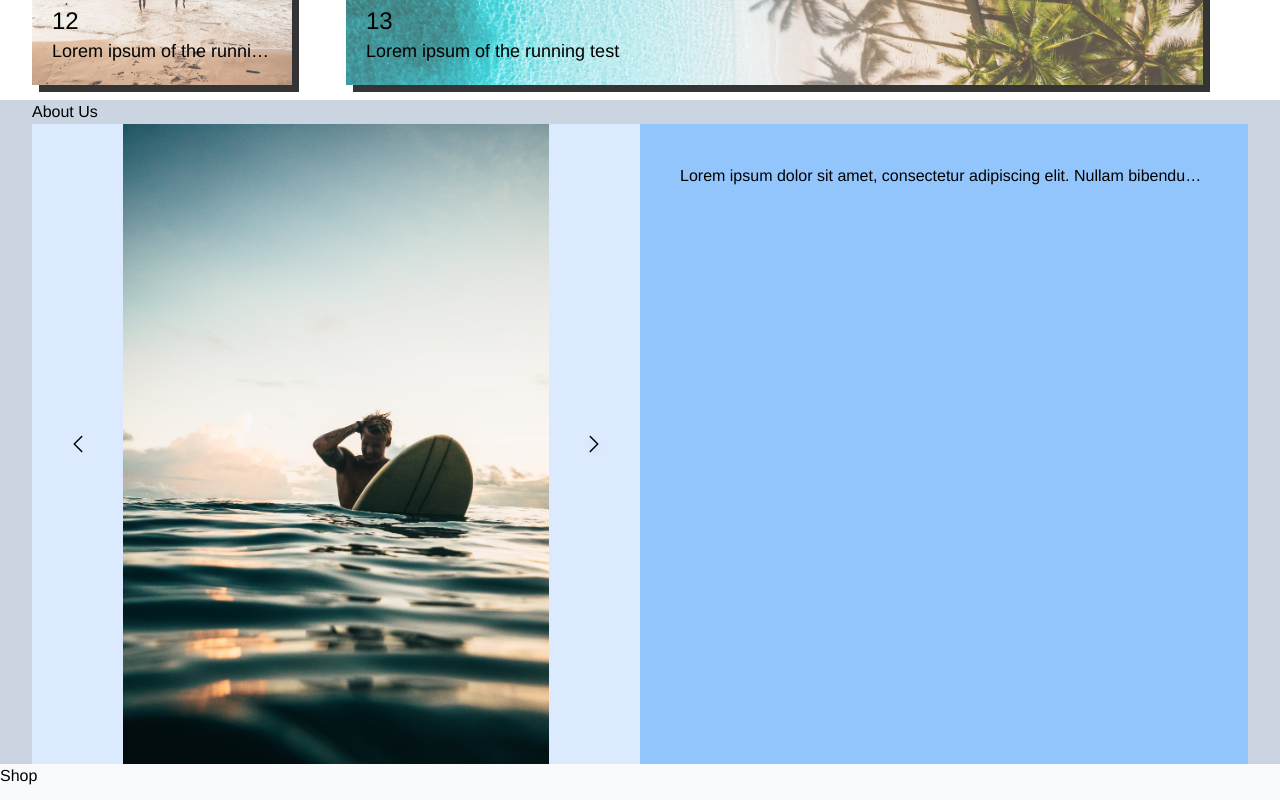
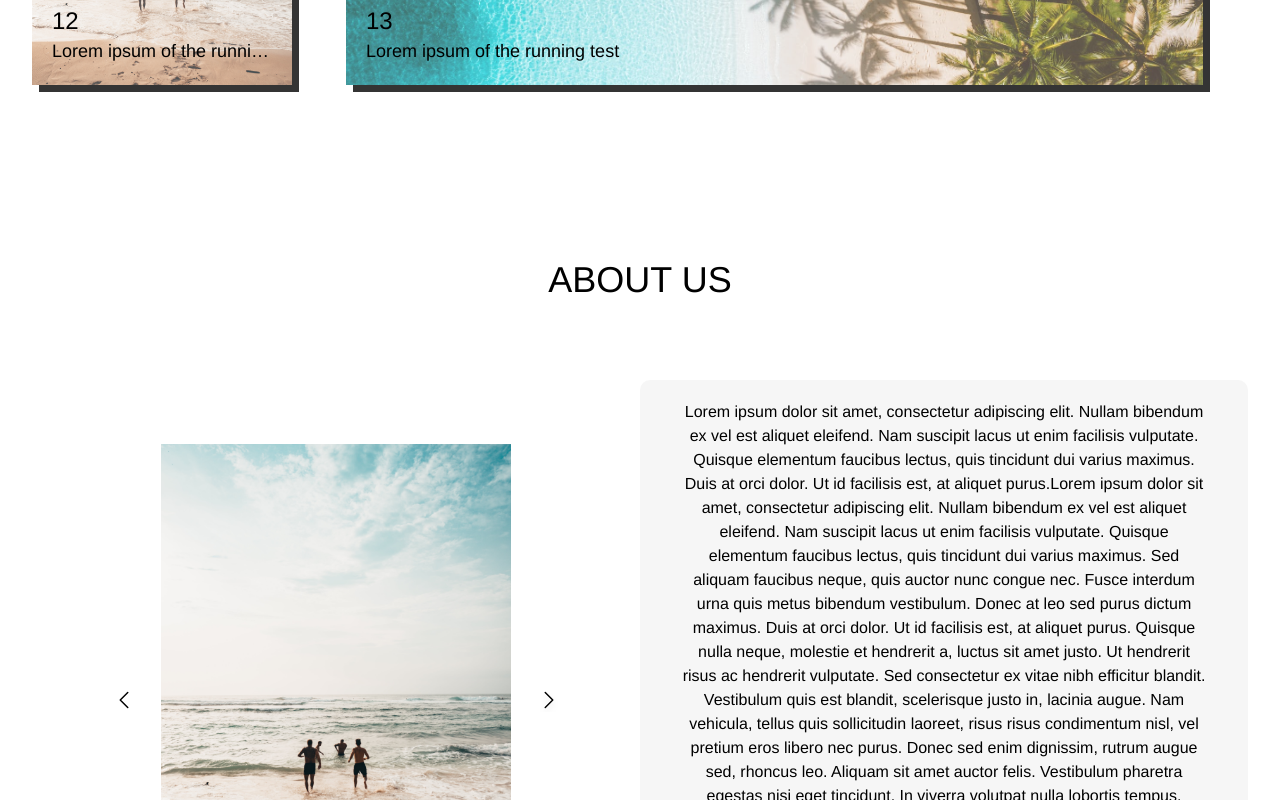
Before and after one commit to lucasfloza/website-nk, a Next.js app: page /en in a window 1280 px wide. Shown: the part 2560-3360 px from the top of the page. Built offline with nearby package versions, Linux system fonts and the light colour scheme.

Commit message:
[SECTION] Ajustando Sessão About

```diff
--- a/app/[locale]/components/sections/SectionAbout.tsx
+++ b/app/[locale]/components/sections/SectionAbout.tsx
@@ -2,46 +2,58 @@
 
 import ImageSlider from "../ui/ImageSlider";
 
+//intl
+import { useTranslations } from "next-intl";
+
 const images = [
-  '/surf.jpg',
-  'praia-1.jpg',
-  'praia-2.jpg',
-  // Adicione quantas imagens quiser aqui
+  "/praia-2.jpg",
+  "/praia.jpg",
+  "/praia-1.jpg",
+  "/surf.jpg",
 ];
 
 const SectionAbout = () => {
+  const t = useTranslations("About");
+
   return (
-    <div className="w-full bg-slate-300 container" id="about">
-      <h1>About Us</h1>
+    <div className="w-full container pt-20" id="about">
+      <h2 className="text-4xl uppercase w-full h-[200px] flex justify-center items-center">
+        {t("title")}
+      </h2>
 
-      <div className="w-full h-[80vh] flex flex-col lg:flex-row" >
-        <div className="w-full lg:w-1/2 h-full flex justify-center items-center bg-blue-100">
-          <ImageSlider images={images} />
+      <div className="w-full h-auto lg:h-[80vh] flex flex-col lg:flex-row">
+        <div className="w-full lg:w-1/2 h-full flex justify-center items-center">
+          <div className="w-full lg:max-w-[500px] bg-cover h-[400px] lg:h-full lg:py-[8vh] ">
+            <ImageSlider images={images} />
+          </div>
         </div>
-        <div className="w-full lg:w-1/2 h-full truncate bg-blue-300 p-10">
-          Lorem ipsum dolor sit amet, consectetur adipiscing elit. Nullam
-          bibendum ex vel est aliquet eleifend. Nam suscipit lacus ut enim
-          facilisis vulputate. Quisque elementum faucibus lectus, quis tincidunt
-          dui varius maximus. Sed aliquam faucibus neque, quis auctor nunc
-          congue nec. Fusce interdum urna quis metus bibendum vestibulum. Donec
-          at leo sed purus dictum maximus. Duis at orci dolor. Ut id facilisis
-          est, at aliquet purus. Quisque nulla neque, molestie et hendrerit a,
-          luctus sit amet justo. Ut hendrerit risus ac hendrerit vulputate. Sed
-          consectetur ex vitae nibh efficitur blandit. Vestibulum quis est
-          blandit, scelerisque justo in, lacinia augue. Nam vehicula, tellus
-          quis sollicitudin laoreet, risus risus condimentum nisl, vel pretium
-          eros libero nec purus. Donec sed enim dignissim, rutrum augue sed,
-          rhoncus leo. Aliquam sit amet auctor felis. Vestibulum pharetra
-          egestas nisi eget tincidunt. In viverra volutpat nulla lobortis
-          tempus. Interdum et malesuada fames ac ante ipsum primis in faucibus.
-          Nulla justo enim, scelerisque at feugiat non, malesuada in lectus.
-          Donec sit amet sagittis velit, et euismod lorem. Nam eget sagittis mi.
-          Mauris non hendrerit ipsum, vitae cursus felis. Sed euismod eu lacus
-          suscipit sollicitudin. Aliquam interdum nisi eu diam feugiat, ac
-          volutpat ipsum facilisis. Duis aliquet tempor justo, a vehicula risus
-          condimentum non. Curabitur massa ante, mollis in dolor vel,
-          pellentesque pharetra lacus. Fusce aliquet consectetur tellus, sed
-          molestie tortor varius sit amet.
+        <div className="w-full lg:w-1/2 h-full bg-[rgba(235,234,234,0.44)] rounded-[10px] p-10 text-center flex justify-center items-center">
+          <p>
+            {t("text")}
+            Lorem ipsum dolor sit amet, consectetur adipiscing elit. Nullam
+            bibendum ex vel est aliquet eleifend. Nam suscipit lacus ut enim
+            facilisis vulputate. Quisque elementum faucibus lectus, quis
+            tincidunt dui varius maximus. Sed aliquam faucibus neque, quis
+            auctor nunc congue nec. Fusce interdum urna quis metus bibendum
+            vestibulum. Donec at leo sed purus dictum maximus. Duis at orci
+            dolor. Ut id facilisis est, at aliquet purus. Quisque nulla neque,
+            molestie et hendrerit a, luctus sit amet justo. Ut hendrerit risus
+            ac hendrerit vulputate. Sed consectetur ex vitae nibh efficitur
+            blandit. Vestibulum quis est blandit, scelerisque justo in, lacinia
+            augue. Nam vehicula, tellus quis sollicitudin laoreet, risus risus
+            condimentum nisl, vel pretium eros libero nec purus. Donec sed enim
+            dignissim, rutrum augue sed, rhoncus leo. Aliquam sit amet auctor
+            felis. Vestibulum pharetra egestas nisi eget tincidunt. In viverra
+            volutpat nulla lobortis tempus. Interdum et malesuada fames ac ante
+            ipsum primis in faucibus. Nulla justo enim, scelerisque at feugiat
+            non, malesuada in lectus. Donec sit amet sagittis velit, et euismod
+            lorem. Nam eget sagittis mi. Mauris non hendrerit ipsum, vitae
+            cursus felis. Sed euismod eu lacus suscipit sollicitudin. Aliquam
+            interdum nisi eu diam feugiat, ac volutpat ipsum facilisis. Duis
+            aliquet tempor justo, a vehicula risus condimentum non. Curabitur
+            massa ante, mollis in dolor vel, pellentesque pharetra lacus. Fusce
+            aliquet consectetur tellus, sed molestie tortor varius sit amet.
+          </p>
         </div>
       </div>
     </div>
```
